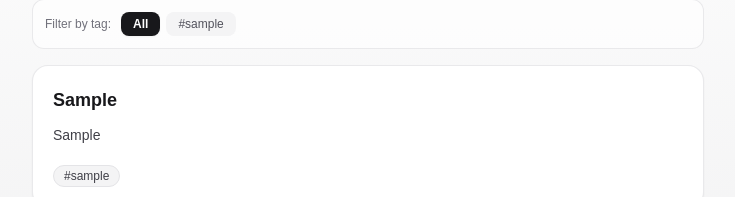
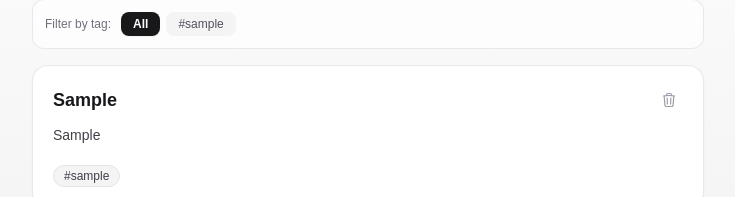
Before and after one commit to Phayvour1/driftmark-noteapp, a Next.js app: page / in a window 1280 px wide. Both pictures are taken after typing "Sample", "Sample", "Sample" into the empty fields and a click on the button "Save Note". Shown: the part 715-912 px from the top of the page, without its empty margins (272-1007 px from the left). Built offline with nearby package versions, Linux system fonts and the light colour scheme.

Commit message:
feat: delete note with persistent localStorage update

```diff
--- a/app/page.tsx
+++ b/app/page.tsx
@@ -70,6 +70,10 @@
         form.reset();
       }
     });
+  };
+
+  const handleDelete = (id: string) => {
+    setNotes((prev) => prev.filter((note) => note.id !== id));
   };
 
   return (
@@ -420,9 +424,34 @@
                   key={note.id}
                   className="p-5 rounded-2xl border border-zinc-200/80 dark:border-zinc-800/80 bg-white dark:bg-zinc-900 shadow-xs space-y-2.5 transition-all duration-200 hover:shadow-md hover:border-zinc-300 dark:hover:border-zinc-700 hover:-translate-y-0.5"
                 >
-                  <h3 className="text-lg font-semibold text-zinc-900 dark:text-white">
-                    {note.title}
-                  </h3>
+                  <div className="flex items-start justify-between gap-3">
+                    <h3 className="text-lg font-semibold text-zinc-900 dark:text-white">
+                      {note.title}
+                    </h3>
+                    <button
+                      type="button"
+                      id={`delete-note-${note.id}`}
+                      onClick={() => handleDelete(note.id)}
+                      className="text-zinc-400 hover:text-red-600 dark:hover:text-red-400 p-1.5 rounded-lg hover:bg-red-50 dark:hover:bg-red-950/40 transition-colors cursor-pointer shrink-0"
+                      aria-label={`Delete note: ${note.title}`}
+                      title="Delete note"
+                    >
+                      <svg
+                        xmlns="http://www.w3.org/2000/svg"
+                        className="w-4 h-4"
+                        fill="none"
+                        viewBox="0 0 24 24"
+                        stroke="currentColor"
+                        strokeWidth="1.8"
+                      >
+                        <path
+                          strokeLinecap="round"
+                          strokeLinejoin="round"
+                          d="M14.74 9l-.346 9m-4.788 0L9.26 9m9.968-3.21c.342.052.682.107 1.022.166m-1.022-.165L18.16 19.673a2.25 2.25 0 01-2.244 2.077H8.084a2.25 2.25 0 01-2.244-2.077L4.772 5.79m14.456 0a48.108 48.108 0 00-3.478-.397m-12 .562c.34-.059.68-.114 1.022-.165m0 0a48.11 48.11 0 013.478-.397m7.5 0v-.916c0-1.18-.91-2.164-2.09-2.201a51.964 51.964 0 00-3.32 0c-1.18.037-2.09 1.022-2.09 2.201v.916m7.5 0a48.667 48.667 0 00-7.5 0"
+                        />
+                      </svg>
+                    </button>
+                  </div>
 
                   <div className="text-sm text-zinc-700 dark:text-zinc-300 leading-relaxed break-words">
                     <ReactMarkdown
```
